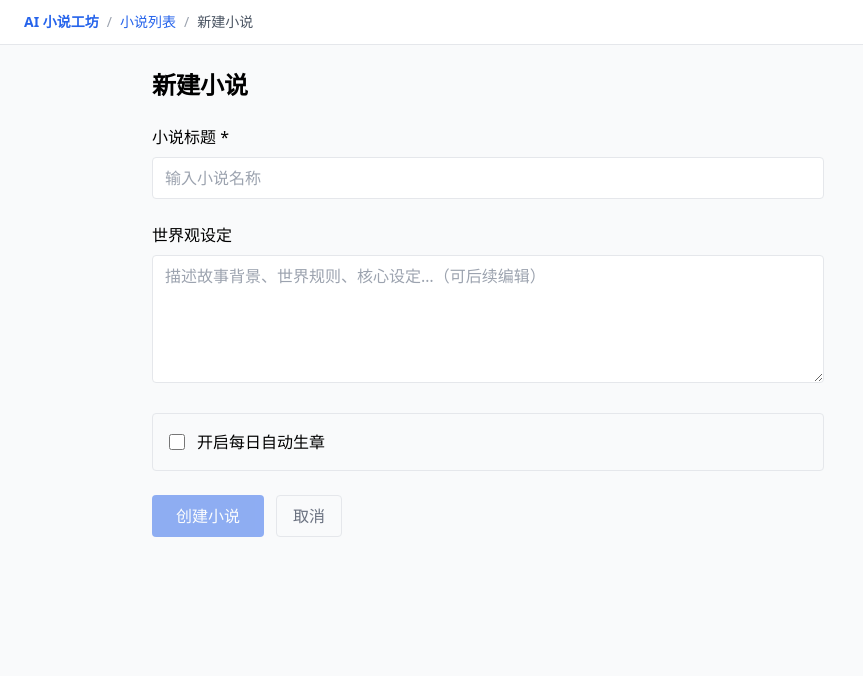
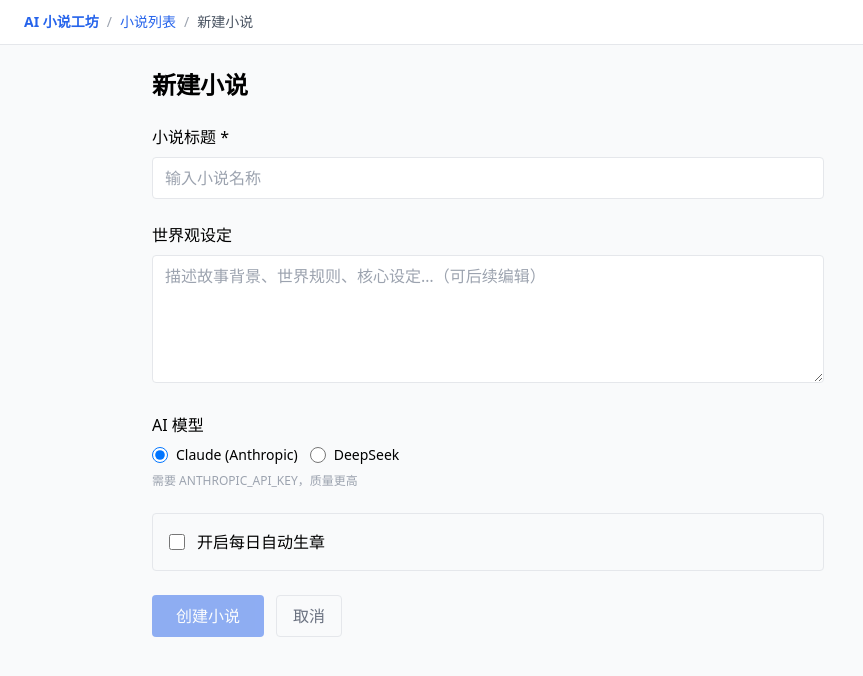
Before and after one commit to SunnyCheung-cp/fiction-ai-agent, a React (Vite) app in the folder frontend/: page /novels/new in a window 1280 px wide. Shown: the top 676 px of the page, without its empty margins (0-863 px from the left). Built offline with nearby package versions, Linux system fonts and the light colour scheme.

Commit message:
feat: provider selector UI — choose Anthropic or DeepSeek per novel

```diff
--- a/frontend/src/api/types.ts
+++ b/frontend/src/api/types.ts
@@ -6,6 +6,7 @@ export interface Novel {
   created_at: string
   auto_generate: boolean
   daily_time: string
+  provider: string
 }
 
 export interface Character {
--- a/frontend/src/pages/NovelCreate.tsx
+++ b/frontend/src/pages/NovelCreate.tsx
@@ -10,6 +10,7 @@ export default function NovelCreate() {
   const [worldBible, setWorldBible] = useState('')
   const [autoGenerate, setAutoGenerate] = useState(false)
   const [dailyTime, setDailyTime] = useState('08:00')
+  const [provider, setProvider] = useState<'anthropic' | 'deepseek'>('anthropic')
   const [saving, setSaving] = useState(false)
   const [error, setError] = useState('')
 
@@ -23,6 +24,7 @@ export default function NovelCreate() {
         world_bible: worldBible,
         auto_generate: autoGenerate,
         ...(autoGenerate ? { daily_time: dailyTime } : {}),
+        provider,
       })
       navigate(`/novels/${novel.id}`)
     } catch {
@@ -55,6 +57,33 @@ export default function NovelCreate() {
             value={worldBible}
             onChange={e => setWorldBible(e.target.value)}
           />
+        </div>
+
+        <div className="space-y-2">
+          <label className="block font-medium">AI 模型</label>
+          <div className="flex gap-3">
+            {(['anthropic', 'deepseek'] as const).map(p => (
+              <label key={p} className="flex items-center gap-2 cursor-pointer">
+                <input
+                  type="radio"
+                  name="provider"
+                  value={p}
+                  checked={provider === p}
+                  onChange={() => setProvider(p)}
+                  className="w-4 h-4"
+                />
+                <span className="text-sm">
+                  {p === 'anthropic' ? 'Claude (Anthropic)' : 'DeepSeek'}
+                </span>
+              </label>
+            ))}
+          </div>
+          {provider === 'anthropic' && (
+            <p className="text-xs text-gray-400">需要 ANTHROPIC_API_KEY，质量更高</p>
+          )}
+          {provider === 'deepseek' && (
+            <p className="text-xs text-gray-400">需要 DEEPSEEK_API_KEY，费用更低</p>
+          )}
         </div>
 
         <div className="border rounded p-4 space-y-3">
--- a/frontend/src/pages/NovelDetail.tsx
+++ b/frontend/src/pages/NovelDetail.tsx
@@ -74,6 +74,7 @@ export default function NovelDetail() {
             <h1 className="text-3xl font-bold">{novel.title}</h1>
             <p className="text-sm text-gray-400 mt-1">创建于 {novel.created_at?.slice(0, 10)}</p>
           </div>
+          <div className="flex flex-col items-end gap-2">
             {novel.auto_generate ? (
               <span className="bg-green-100 text-green-700 text-sm px-3 py-1 rounded-full">
                 每日 {novel.daily_time} 自动生成
@@ -81,6 +82,10 @@ export default function NovelDetail() {
             ) : (
               <span className="bg-gray-100 text-gray-500 text-sm px-3 py-1 rounded-full">手动模式</span>
             )}
+            <span className="bg-gray-100 text-gray-500 text-sm px-3 py-1 rounded-full">
+              {novel.provider === 'deepseek' ? 'DeepSeek' : 'Claude'}
+            </span>
+          </div>
         </div>
 
         {/* Quick stats */}
--- a/frontend/src/pages/NovelSettings.tsx
+++ b/frontend/src/pages/NovelSettings.tsx
@@ -16,6 +16,7 @@ export default function NovelSettings() {
   const [newCharProfile, setNewCharProfile] = useState('')
   const [autoGenerate, setAutoGenerate] = useState(false)
   const [dailyTime, setDailyTime] = useState('08:00')
+  const [provider, setProvider] = useState<'anthropic' | 'deepseek'>('anthropic')
   const [saving, setSaving] = useState(false)
   const [status, setStatus] = useState('')
 
@@ -26,6 +27,7 @@ export default function NovelSettings() {
       setWorldBible(n.world_bible)
       setAutoGenerate(n.auto_generate)
       setDailyTime(n.daily_time ?? '08:00')
+      setProvider((n.provider as 'anthropic' | 'deepseek') ?? 'anthropic')
     }).catch(console.error)
     api.characters.list(novelId).then(chars => {
       setCharacters(chars)
@@ -42,6 +44,7 @@ export default function NovelSettings() {
         world_bible: worldBible,
         auto_generate: autoGenerate,
         daily_time: dailyTime,
+        provider,
       })
       setStatus('设定已保存')
       setTimeout(() => setStatus(''), 2000)
@@ -121,6 +124,34 @@ export default function NovelSettings() {
           )}
         </section>
 
+        {/* Provider */}
+        <section className="space-y-2">
+          <h2 className="text-lg font-semibold">AI 模型</h2>
+          <div className="flex gap-3">
+            {(['anthropic', 'deepseek'] as const).map(p => (
+              <label key={p} className="flex items-center gap-2 cursor-pointer">
+                <input
+                  type="radio"
+                  name="provider"
+                  value={p}
+                  checked={provider === p}
+                  onChange={() => setProvider(p)}
+                  className="w-4 h-4"
+                />
+                <span className="text-sm">
+                  {p === 'anthropic' ? 'Claude (Anthropic)' : 'DeepSeek'}
+                </span>
+              </label>
+            ))}
+          </div>
+          {provider === 'anthropic' && (
+            <p className="text-xs text-gray-400">需要 ANTHROPIC_API_KEY，写作质量更高</p>
+          )}
+          {provider === 'deepseek' && (
+            <p className="text-xs text-gray-400">需要 DEEPSEEK_API_KEY，费用约低 10 倍</p>
+          )}
+        </section>
+
         {/* Save world bible + auto gen together */}
         <div className="flex items-center gap-3">
           <button
```
Lines whose indentation alone changed are shown as unchanged.
